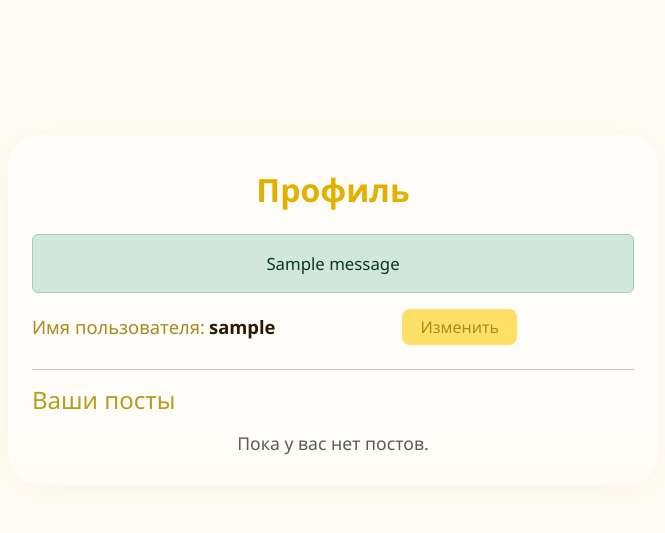
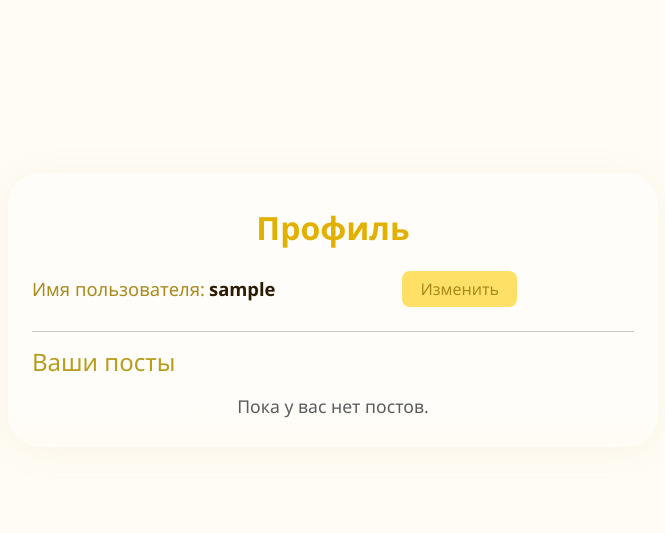
Before and after one commit to Regalse/vibe-coding-finale, a Django app: page /profile/ in a window 1280 px wide. Shown: the part 88-621 px from the top of the page, without its empty margins (307-972 px from the left). Run offline with Django 5.2, Linux system fonts and the light colour scheme; a user stored in the database is signed in; tables that the repository leaves empty hold one stand-in row (values such as "Sample post"); one stand-in notice (Sample message) is shown.

Commit message:
fixed notification bug

```diff
--- a/website/app/templates/profile.html
+++ b/website/app/templates/profile.html
@@ -6,11 +6,6 @@
 <div class="d-flex justify-content-center align-items-center" style="min-height: 70vh;">
   <div class="banana-card banana-profile-card w-100" style="max-width: 650px;">
     <h2 class="text-center mb-4" style="color: #e2b100; font-size: 2rem; font-weight: 700;">Профиль</h2>
-    {% if messages %}
-      {% for message in messages %}
-        <div class="alert {% if message.tags %}alert-{{ message.tags }}{% endif %} text-center" style="font-size:1.05rem;">{{ message }}</div>
-      {% endfor %}
-    {% endif %}
     <div class="profile-username-row d-flex align-items-center justify-content-between mb-4" style="gap: 10px;">
       <div>
         <span style="color:#a88a1d; font-size:1.15rem;">Имя пользователя:</span>
```
